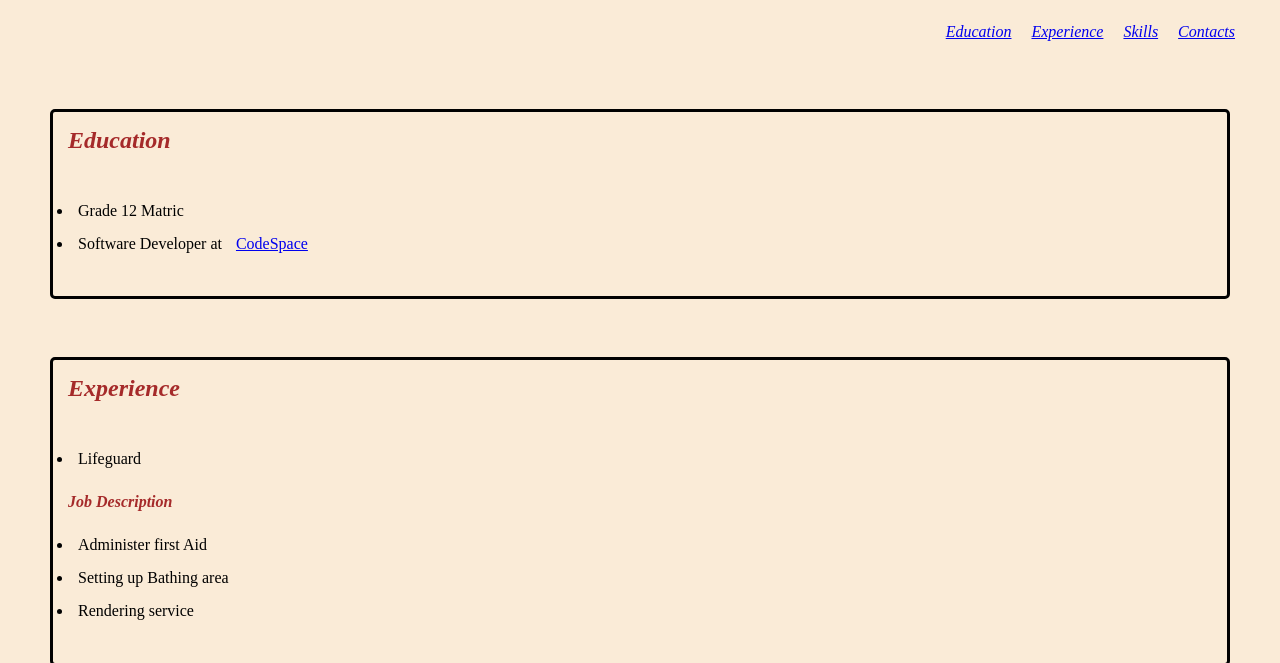
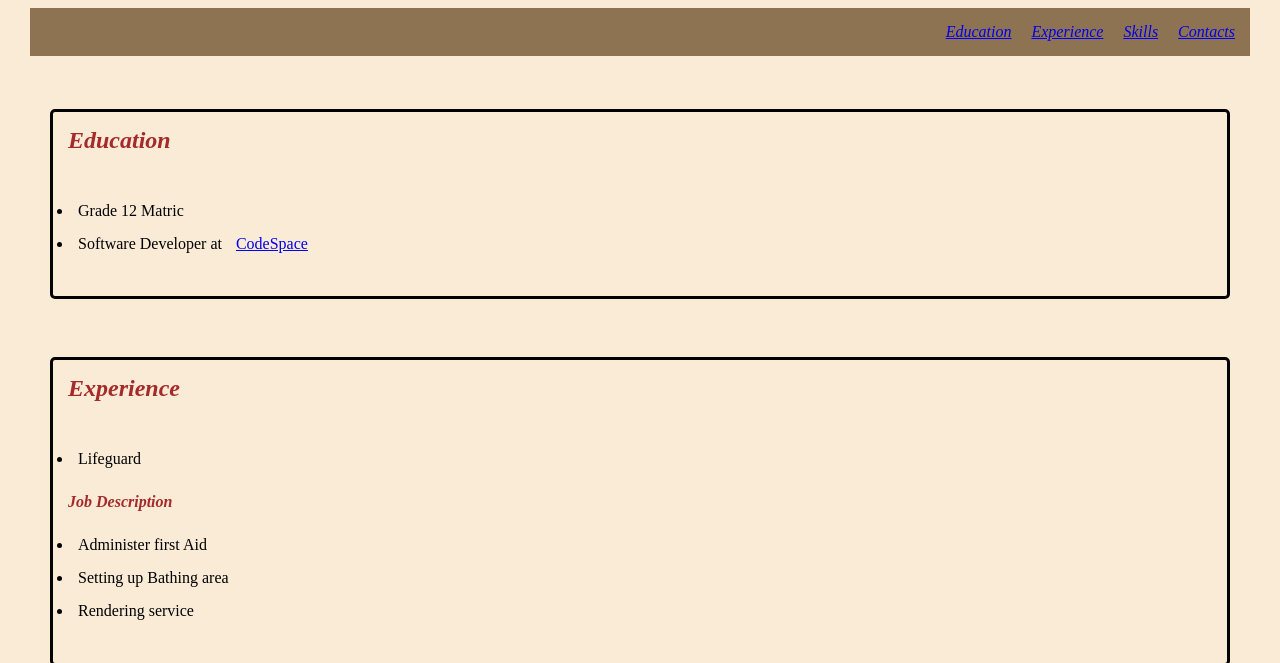
Before and after one commit to San3le/SANMAK160, a plain HTML site: page Resume 6/resume 6-1 index.html in a window 1280 px wide. Shown: the part 437-1100 px from the top of the page. Drawn offline with nearby package versions, Linux system fonts and the light colour scheme.

Commit message:
css touch up

```diff
--- a/Resume 6/css/style6-1.css
+++ b/Resume 6/css/style6-1.css
@@ -14,9 +14,11 @@ nav {
   font-style: oblique;
   color: black;
   position: sticky;
+  top: 20px;
 }
 
 .nav{
+  background-color: rgb(142, 115, 83);
   display: flex;
   justify-content: right;
   top: 20px;
```
